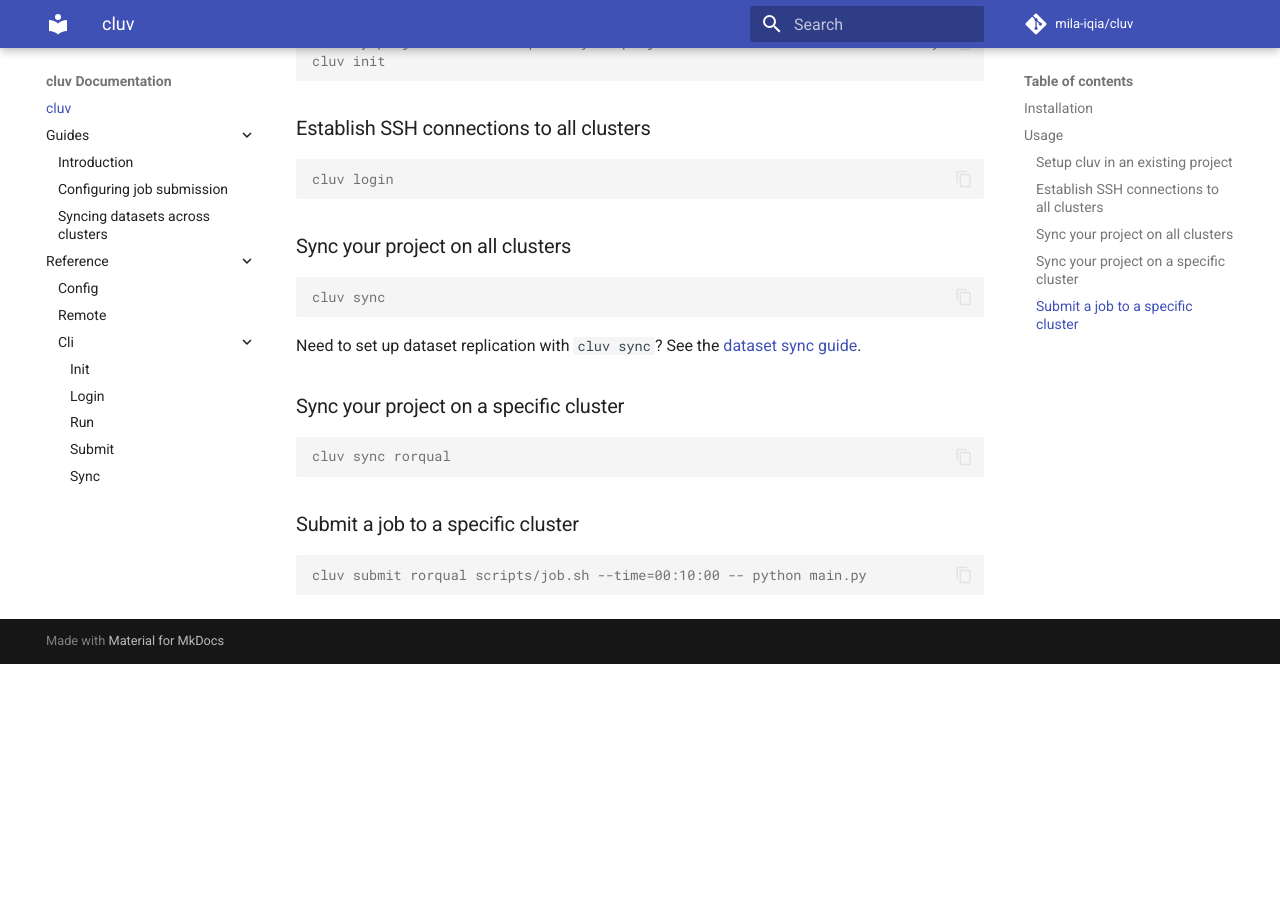
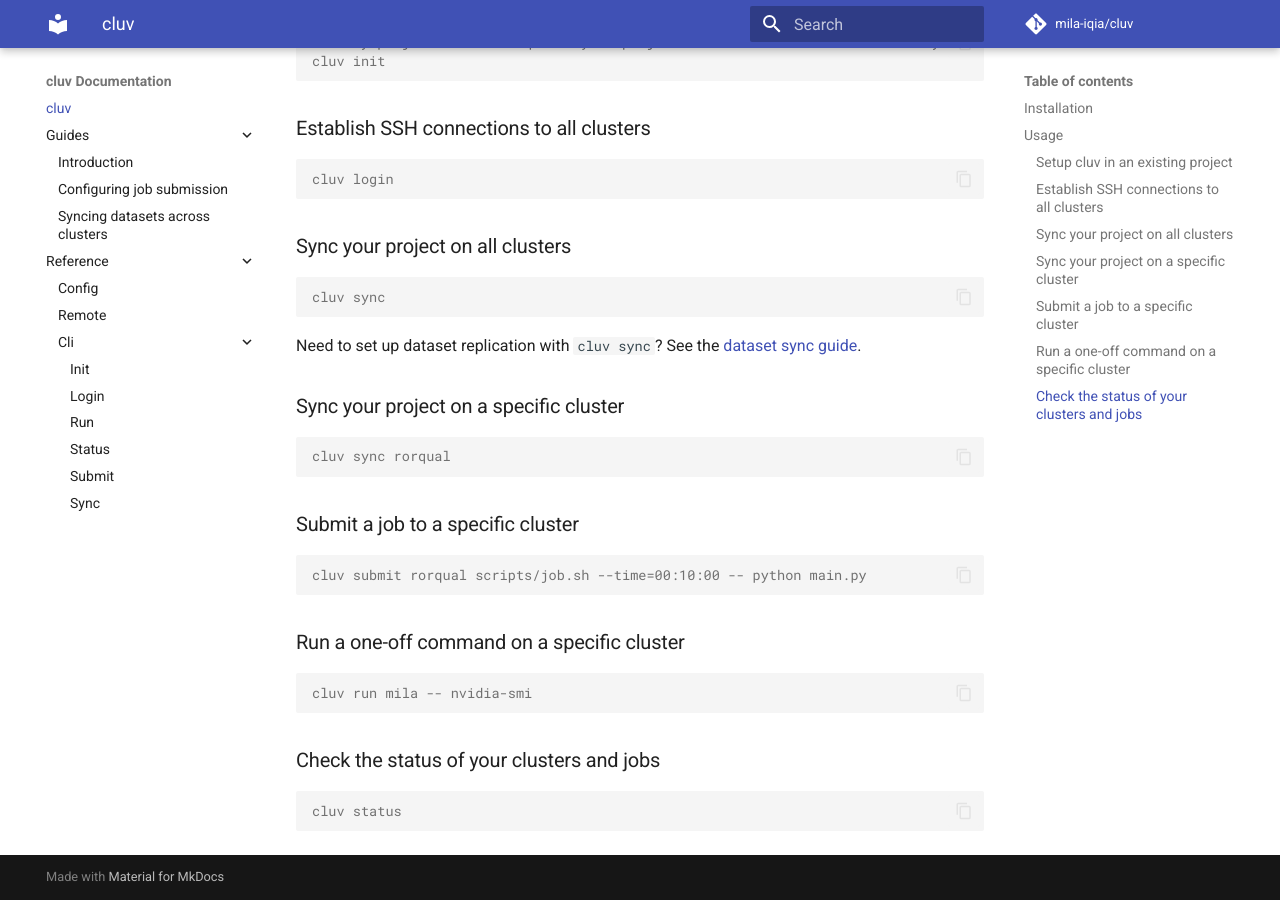
Before and after one commit to mila-iqia/cluv, an MkDocs documentation site: the page built from docs/index.md, in a window 1280 px wide and 900 px high, scrolled down 795 px. Built offline with MkDocs 1.6.1 and Material for MkDocs 9.7.7, drawn with Linux system fonts in a browser that asks for light colours; comment, search, counter and statistics services are not loaded; before the commit the page ends 1459 px from its top, so only the background shows below that.

Commit message:
docs: remove outdated claims, document undocumented features
- Remove the fabricated `cluv submit auto` line; it doesn't exist. The
  real special value is `first`, which submits on every cluster and
  keeps whichever starts first, cancelling the rest.
- Document `cluv run`, which was implemented but never mentioned in
  the guides or quickstart.
- Add a `cluv status` quickstart example.
- Add a reference doc page for `cluv status` (cluv/cli/status.py), the
  only implemented CLI command missing one.

Verified via cluv/__main__.py, each cli/<cmd>.py implementation, and
`mkdocs build --strict`. docs/reference/config.md and the other
docs/reference/cli/*.md pages are mkdocstrings auto-renders of
docstrings already in code, so they were already accurate (project_dir,
per-cluster sbatch_args, ignore, --autocommit all covered) and needed
no manual changes. docs/guides/syncing-datasets.md checked against
sync.py/config.py and found accurate as-is.

Co-Authored-By: Claude Opus 5 <noreply@anthropic.com>

````diff
--- a/docs/index.md
+++ b/docs/index.md
@@ -59,3 +59,13 @@ cluv sync rorqual
 ```console
 cluv submit rorqual scripts/job.sh --time=00:10:00 -- python main.py
 ```
+
+### Run a one-off command on a specific cluster
+```console
+cluv run mila -- nvidia-smi
+```
+
+### Check the status of your clusters and jobs
+```console
+cluv status
+```
--- /dev/null
+++ b/docs/reference/cli/status.md
@@ -0,0 +1,4 @@
+::: cluv.cli.status
+    options:
+        members:
+            - status
````
Also changed, not shown: docs/guides/introduction.md (+3 -1 lines).
